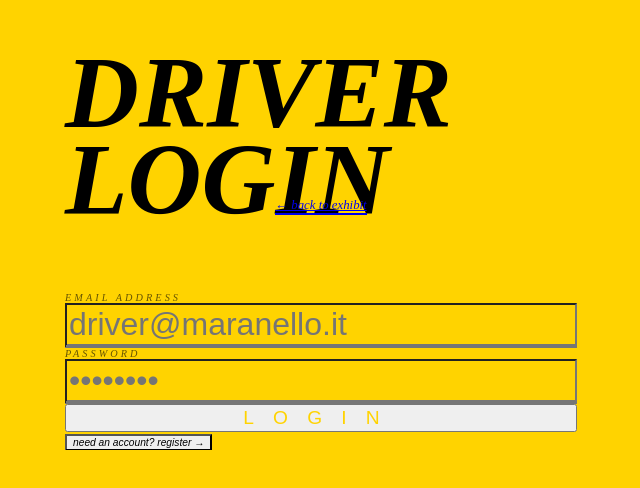
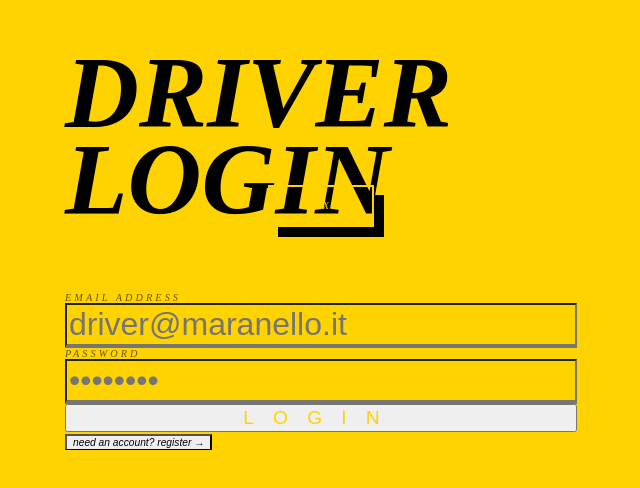
Before and after one commit to yi19990627/ferrari-heritage, a Next.js app: page /login in a window 1280 px wide. Shown: the part 194-682 px from the top of the page, without its empty margins (319-959 px from the left). Built offline with nearby package versions, Linux system fonts and the light colour scheme; no server answers.

Commit message:
style: 調整登入頁面返回按鈕 UI

```diff
--- a/app/login/page.tsx
+++ b/app/login/page.tsx
@@ -49,10 +49,18 @@ export default function LoginPage() {
 
     return (
         <main className="min-h-screen w-screen bg-[#FFD300] flex flex-col items-center justify-center p-10 font-archivo italic font-black">
-            {/* 返回按鈕 */}
-            <Link href="/" className="absolute top-10 left-10 text-black text-[1vw] lowercase tracking-widest border-b-2 border-black hover:opacity-50 transition-all">
-                ← back to exhibit
-            </Link>
+
+            {/* 調整後的返回按鈕 */}
+            <div className="absolute top-10 left-10 z-50">
+                <Link
+                    href="/"
+                    className="group flex items-center gap-4 no-underline"
+                >
+                    <div className="w-[8vw] h-[3vw] bg-black text-[#FFD300] border-2 border-black flex items-center justify-center text-[0.8vw] tracking-[0.2em] uppercase font-bold hover:bg-transparent hover:text-black hover:scale-110 active:scale-95 transition-all duration-300 shadow-[10px_10px_0px_0px_rgba(0,0,0,1)] hover:shadow-none">
+                        ← Exit
+                    </div>
+                </Link>
+            </div>
 
             <div className="w-full max-w-[40vw]">
                 <h1 className="text-[8vw] leading-[0.85] text-black uppercase mb-10 tracking-tighter">
```
